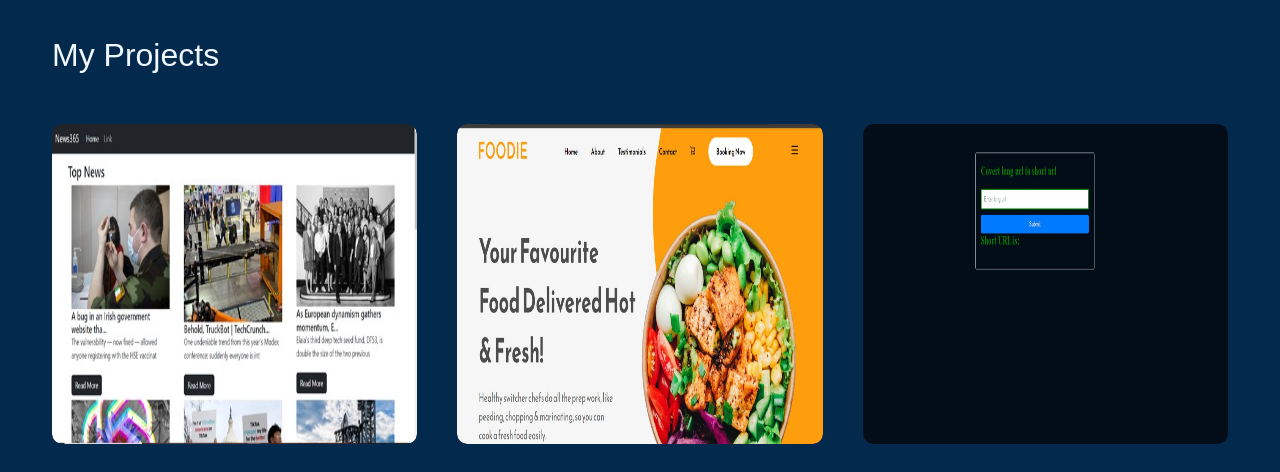
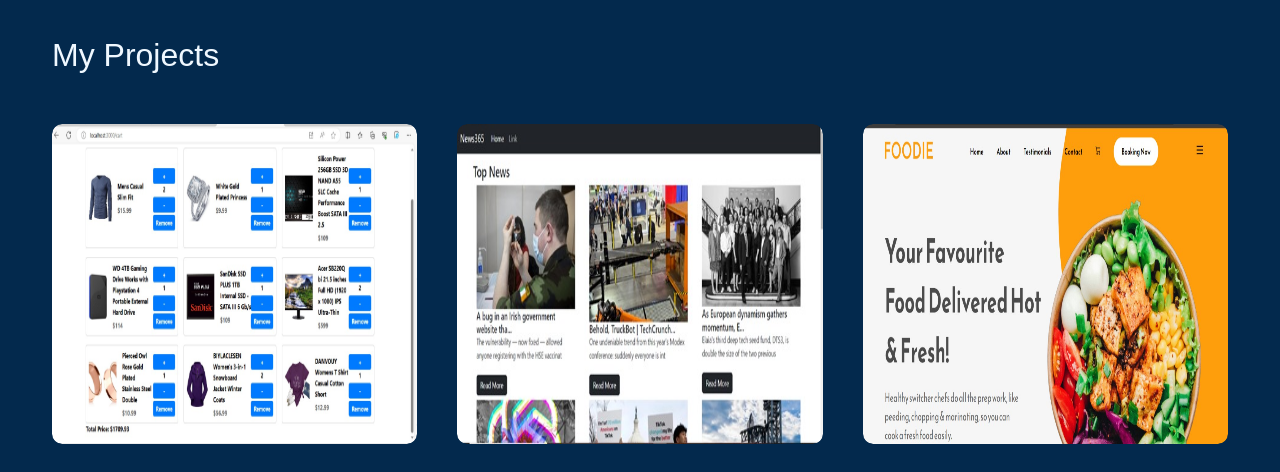
Before and after one commit to Madhusmita47/portfolio, a plain HTML site: page index.html in a window 1280 px wide. Shown: the part 1040-1512 px from the top of the page. Drawn offline with nearby package versions, Linux system fonts and the light colour scheme.

Commit message:
Update index.html

```diff
--- a/index.html
+++ b/index.html
@@ -92,6 +92,14 @@
         <div class="sub-title"style="color: aliceblue; font-size: xx-large;">My Projects</div>
         <div class="container1">
             <div class="work_list">
+               <div class="work">
+                    <img src="image/shoppingcart.jpg" alt="project3"/>
+                    <div class="layer">
+                        <h3>Shopping Cart</h3>
+                        <p>This project is done by using Reactjs,Html,Css,Javascript. </p>
+                        <a href="https://github.com/Madhusmita47/Shopping_Cart"><i class="fa-sharp fa-solid fa-up-right-from-square"></i></a>
+                    </div>
+                </div>
                 <div class="work">
                     <img src="image/newsimg.jpg" alt="project1"/>
                     <div class="layer">
@@ -108,14 +116,7 @@
                         <a href="https://github.com/Madhusmita47/Recipe"><i class="fa-sharp fa-solid fa-up-right-from-square"></i></a>
                     </div>
                 </div>
-                <div class="work">
-                    <img src="image/tinyurl.jpg" alt="project3"/>
-                    <div class="layer">
-                        <h3>Url Shortner</h3>
-                        <p>This project is done by using Node js,Mongodb,Reactjs,Html,Css,Javascript. </p>
-                        <a href="https://github.com/Madhusmita47/Url_shortner"><i class="fa-sharp fa-solid fa-up-right-from-square"></i></a>
-                    </div>
-                </div>
+
             </div>
 <a href="https://github.com/Madhusmita47" class="btn">See more</a>
 
```
